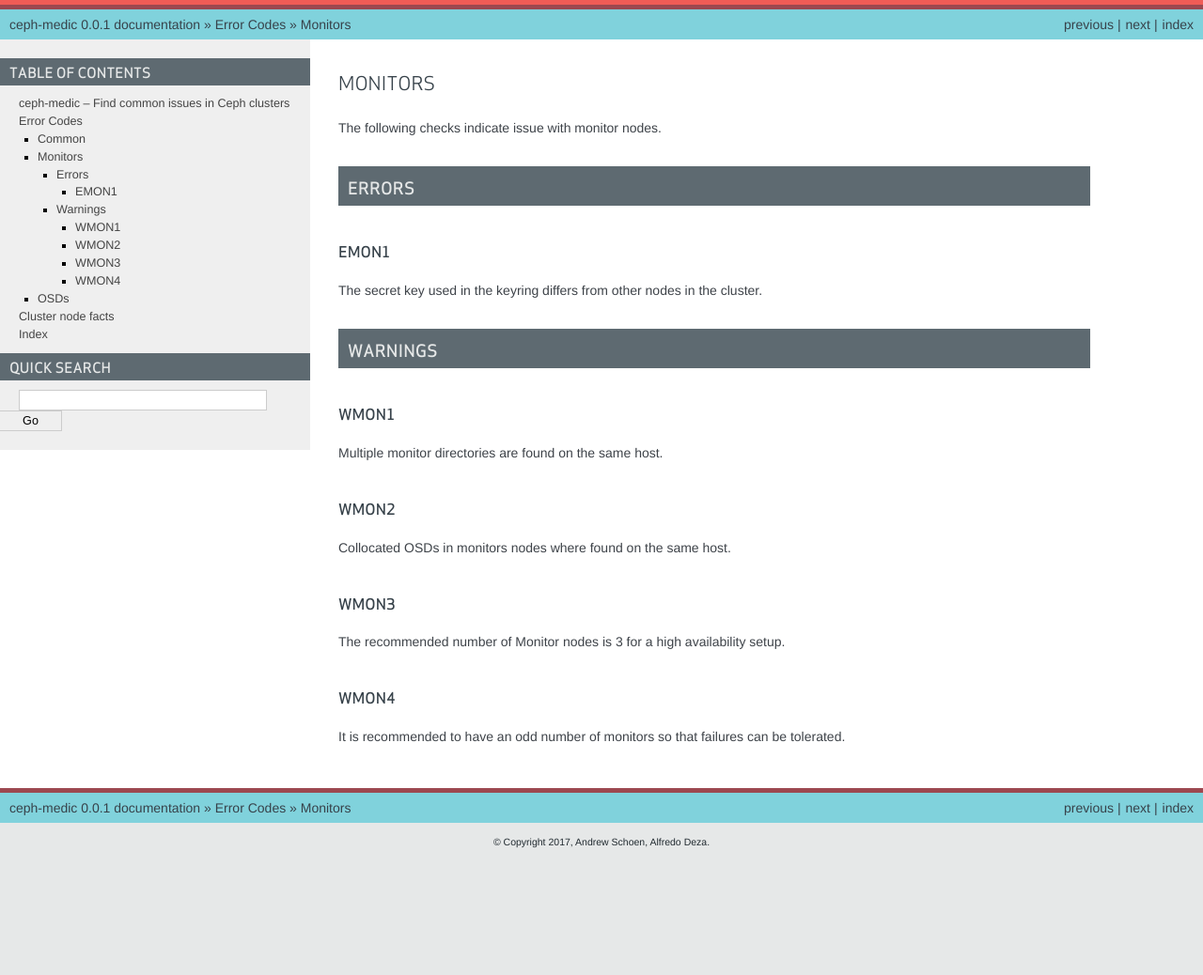
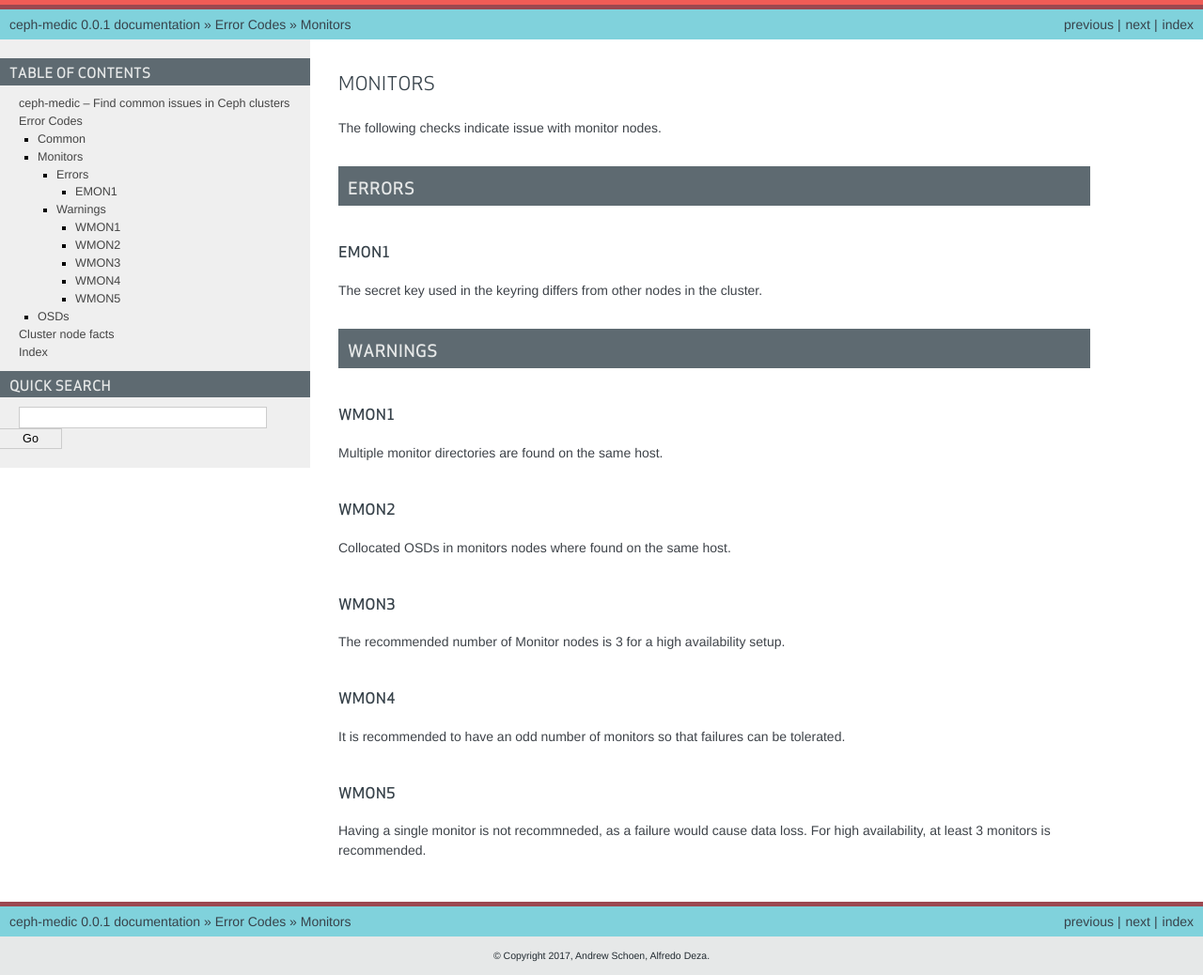
Before and after one commit to ceph/ceph-medic, a Sphinx documentation site: the page built from docs/source/codes/mons.rst, in a window 1280 px wide. Shown: the whole page at 94% size. Built offline with Sphinx 7.4.7, drawn with Linux system fonts in a browser that asks for light colours; before the commit the page ends 916 px from its top, so only the background shows below that.

Commit message:
docs: document warning for single mon
Signed-off-by: Alfredo Deza <adeza@redhat.com>

```diff
--- a/docs/source/codes/mons.rst
+++ b/docs/source/codes/mons.rst
@@ -40,3 +40,11 @@
 _____
 It is recommended to have an odd number of monitors so that failures can be
 tolerated.
+
+
+.. _WMON5:
+
+WMON5
+_____
+Having a single monitor is not recommneded, as a failure would cause data loss.
+For high availability, at least 3 monitors is recommended.
```
